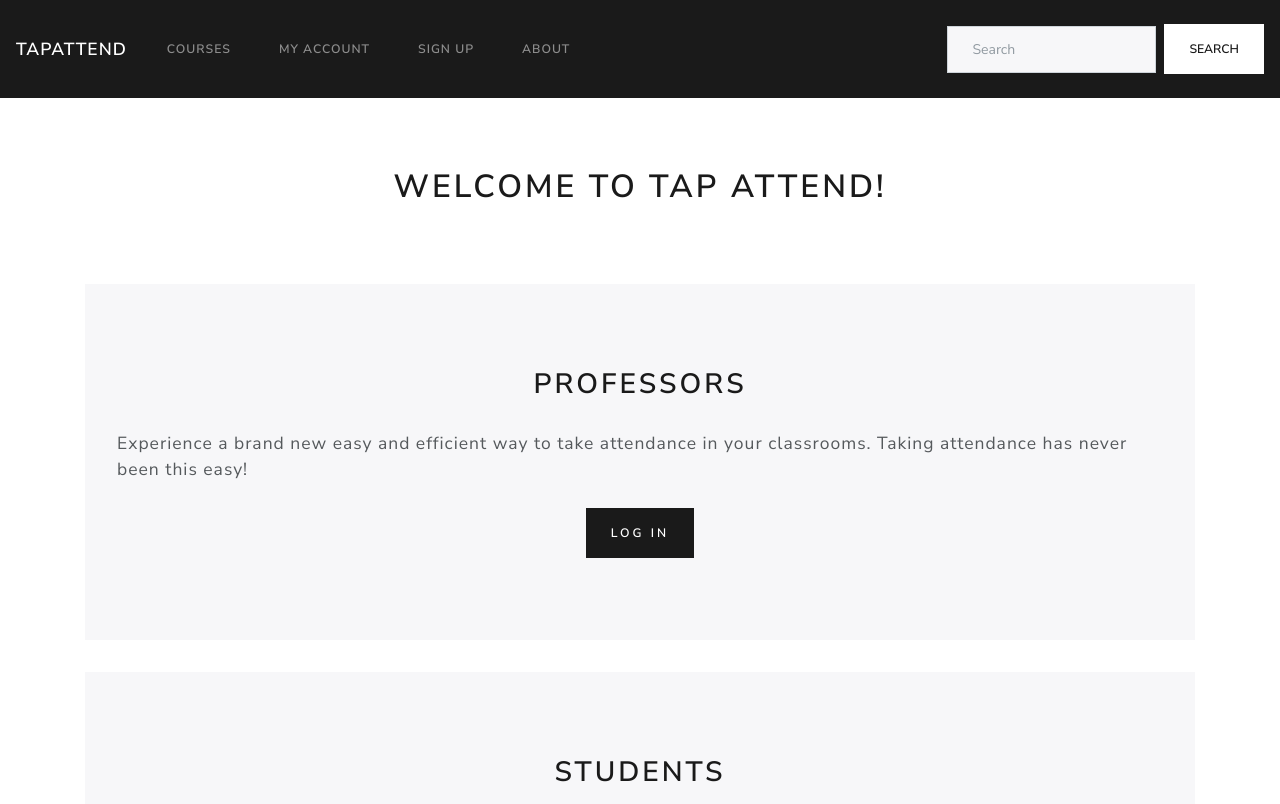
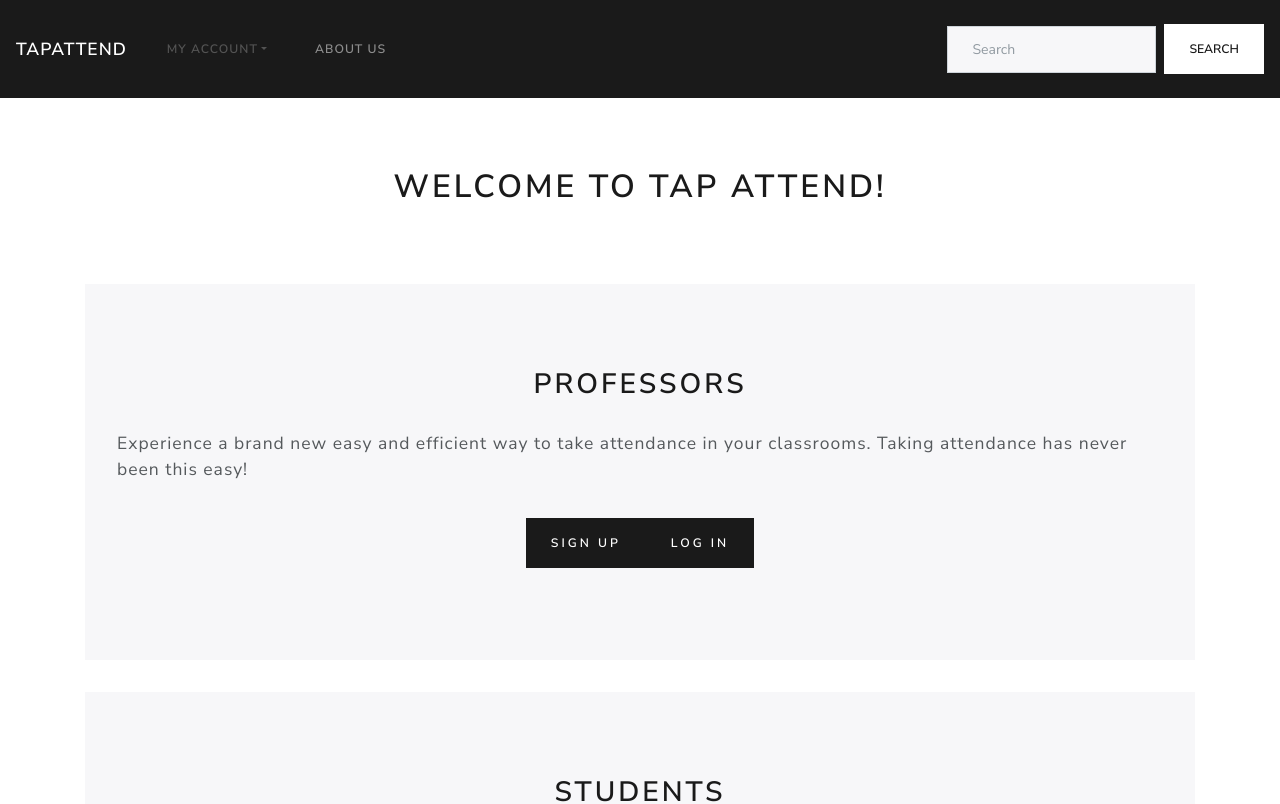
Before and after one commit to elijahbalo/TapWebsite, an Angular app: page /home in a window 1280 px wide. Shown: the top 804 px of the page. Built offline with nearby package versions, Linux system fonts and the light colour scheme.

Commit message:
disabled my account navbar link unless user is logged in

```diff
--- a/src/app/app.router.ts
+++ b/src/app/app.router.ts
@@ -10,7 +10,7 @@ import {SignUpPage} from '../pages/signUp/signUp';
 import {StudentListPage} from '../pages/studentList/studentList';
 import {StudentPage} from '../pages/student/student';
 import {AccountPage} from '../pages/account/account';
-import { NavComponent } from '../app/navbar/navbar.component';
+import { NavComponent } from '../app/navbar/navbar.component'
 
 export const router: Routes = [
      {path: '', redirectTo: 'home', pathMatch: 'full'},
@@ -23,6 +23,7 @@ export const router: Routes = [
      {path: 'courseListPage', component: CourseListPage},
      {path: 'accountPage', component: AccountPage},
      {path: 'navComponent', component: NavComponent},
+
 ];
 
 export const routes: ModuleWithProviders = RouterModule.forRoot(router);
--- a/src/app/navbar/navbar.component.ts
+++ b/src/app/navbar/navbar.component.ts
@@ -1,4 +1,5 @@
 import { Component, OnInit } from '@angular/core';
+import {AccountService} from 'util/account-service';
 
 @Component({
    selector: 'navbar',
@@ -8,7 +9,13 @@ import { Component, OnInit } from '@angular/core';
 })
 export class NavComponent implements OnInit{
 
-  constructor() {}
+  constructor(private accountSvc: AccountService)
+  {}
+
+  isLoggedIn()
+  {
+    return this.accountSvc.isLoggedIn();
+  }
 
   ngOnInit() {}
 }
--- a/src/app/navbar/navbar.html
+++ b/src/app/navbar/navbar.html
@@ -1,6 +1,5 @@
+<nav class="navbar navbar-expand-lg navbar-dark bg-primary">
 
-
-<nav class="navbar navbar-expand-lg navbar-dark bg-primary">
   <a class="navbar-brand" routerLink="../">TapAttend</a>
   <button class="navbar-toggler" type="button" data-toggle="collapse" data-target="#navbarColor01" aria-controls="navbarColor01" aria-expanded="false" aria-label="Toggle navigation">
     <span class="navbar-toggler-icon"></span>
@@ -8,17 +7,29 @@
 
   <div class="collapse navbar-collapse" id="navbarColor01">
     <ul class="navbar-nav mr-auto">
-            <li class="nav-item">
-              <a class="nav-link" routerLink="courseListPage">Courses</a>
+
+      <li *ngIf="isLoggedIn()" class="nav-item dropdown">
+        <a class="nav-link dropdown-toggle nav-link " data-toggle="dropdown"  role="button" aria-haspopup="true" aria-expanded="false" >My Account</a>
+        <div class="dropdown-menu" x-placement="bottom-start" style="position: absolute; transform: translate3d(0px, 39px, 0px); top: 0px; left: 0px; will-change: transform;">
+          <a class="dropdown-item" href="accountPage">My Profile</a>
+          <a class="dropdown-item" href="courseListPage">My Courses</a>
+          <a class="dropdown-item" href="home">Settings</a>
+          <div class="dropdown-divider"></div>
+          <a class="dropdown-item" href="#">Log Out</a>
+        </div>
+      </li>
+      <li *ngIf="!isLoggedIn()" class="nav-item dropdown">
+        <a class="nav-link dropdown-toggle nav-link disabled " data-toggle="dropdown"  role="button" aria-haspopup="true" aria-expanded="false" >My Account</a>
+        <div class="dropdown-menu" x-placement="bottom-start" style="position: absolute; transform: translate3d(0px, 39px, 0px); top: 0px; left: 0px; will-change: transform;">
+          <a class="dropdown-item" href="accountPage">My Profile</a>
+          <a class="dropdown-item" href="courseListPage">My Courses</a>
+          <a class="dropdown-item" href="home">Settings</a>
+          <div class="dropdown-divider"></div>
+          <a class="dropdown-item" href="#">Log Out</a>
+        </div>
       </li>
       <li class="nav-item">
-              <a class="nav-link" routerLink="accountPage">My Account</a>
-            </li>
-            <li class="nav-item ">
-                    <a class="nav-link" routerLink="signUp">Sign Up <span class="sr-only">(current)</span></a>
-                  </li>
-            <li class="nav-item">
-              <a class="nav-link" routerLink="#">About</a>
+        <a class="nav-link" routerLink="home">About Us</a>
       </li>
     </ul>
     <form class="form-inline my-2 my-lg-0">
@@ -26,4 +37,5 @@
       <button class="btn btn-secondary my-2 my-sm-0" type="submit">Search</button>
     </form>
   </div>
+
 </nav>
--- a/src/pages/home/home.css
+++ b/src/pages/home/home.css
@@ -11,7 +11,7 @@ h2
 h3
 {
     text-align: center;
-    padding: 10px;
+    padding: 20px;
 }
 .btn1
 {
--- a/src/pages/home/home.html
+++ b/src/pages/home/home.html
@@ -11,14 +11,16 @@
               <div class="jumbotron">
                 <h2>Professors</h2>
                 <p class ="lead">Experience a brand new easy and efficient way to take attendance in your classrooms. Taking attendance has never been this easy! </p>
-                <h3><a class="btn btn-primary" href="signIn">Log In</a></h3>
+                <h3><a class="btn btn-primary" href="signUp">Sign Up</a>
+                  <a class="btn btn-primary" href="signIn">Log In</a></h3>
               </div>
             </div>
             <div class="bs-component">
               <div class="jumbotron">
                 <h2>Students</h2>
                 <p class ="lead">Log in to discover our state of the art web application for viewing your academic attendance status. Your attendance record is just one tap away!</p>
-                <h3><a class="btn btn-primary" href="#">Log In</a></h3>
+                <h3><a class="btn btn-primary" href="signUp">Sign Up</a>
+                  <a class="btn btn-primary" href="signIn">Log In</a></h3>
               </div>
             </div>
           </div>
--- a/src/pages/signUp/signup.html
+++ b/src/pages/signUp/signup.html
@@ -1,7 +1,7 @@
 <div class="card mb-3" class="jumbotron">
     <form>
         <fieldset>
-            <h3 > Get started with a free account</h3>
+            <h3 > Get started with a free account! </h3>
             <hr class="my-4">
             <div class="form-group">
                 <label for="pUserName">User Name </label>
--- a/src/services/users.service.ts
+++ b/src/services/users.service.ts
@@ -12,8 +12,12 @@ import 'rxjs/add/observable/throw';
 
 @Injectable()
 export class UserService {
+  private loggedIn =false;
   // Resolve HTTP using the constructor
-  constructor(private http: Http, private authService: AuthService, private accountService: AccountService) { }
+  constructor(private http: Http, private authService: AuthService, private accountService: AccountService) {
+    this.loggedIn = !!localStorage.getItem('auth_token');
+
+  }
   // private instance variable to hold base url
   private Url = UrlProvider.url + '/api/users/';
 
@@ -82,4 +86,23 @@ export class UserService {
       })
       .catch((error: any) => Observable.throw(error || 'Server error'));
   }
+
+  login(username, password) {
+    return this.http
+      .post(
+        '/login',
+        { username, password }
+      )
+      .map((res: any) => {
+        if (res.success) {
+          localStorage.setItem('auth_token', res.auth_token);
+          this.loggedIn = true;
+        }
+
+        return res.success;
+      });
+  }
+  isLoggedIn() {
+    return this.loggedIn;
+  }
 }
```
Also changed, not shown: src/app/app.module.ts (+6 -6 lines), src/pages/login/login.html (deleted, +0 -11 lines), src/pages/login/login.ts (deleted, +0 -31 lines), src/app/navbar/.../assets/images/logo2.png (added), src/pages/home/home.ts (line endings or trailing spaces), src/pages/signIn/signIn.ts (line endings or trailing spaces). Lines whose indentation alone changed are shown as unchanged.
